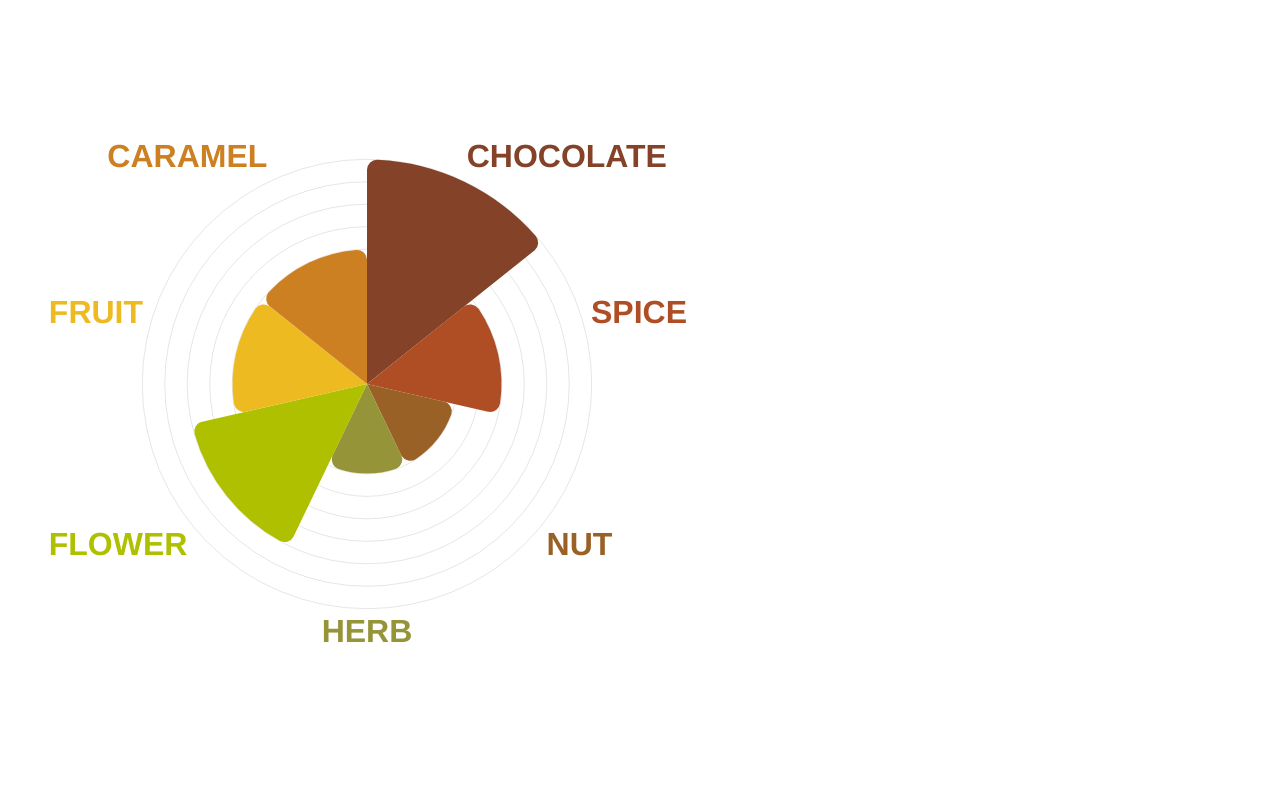
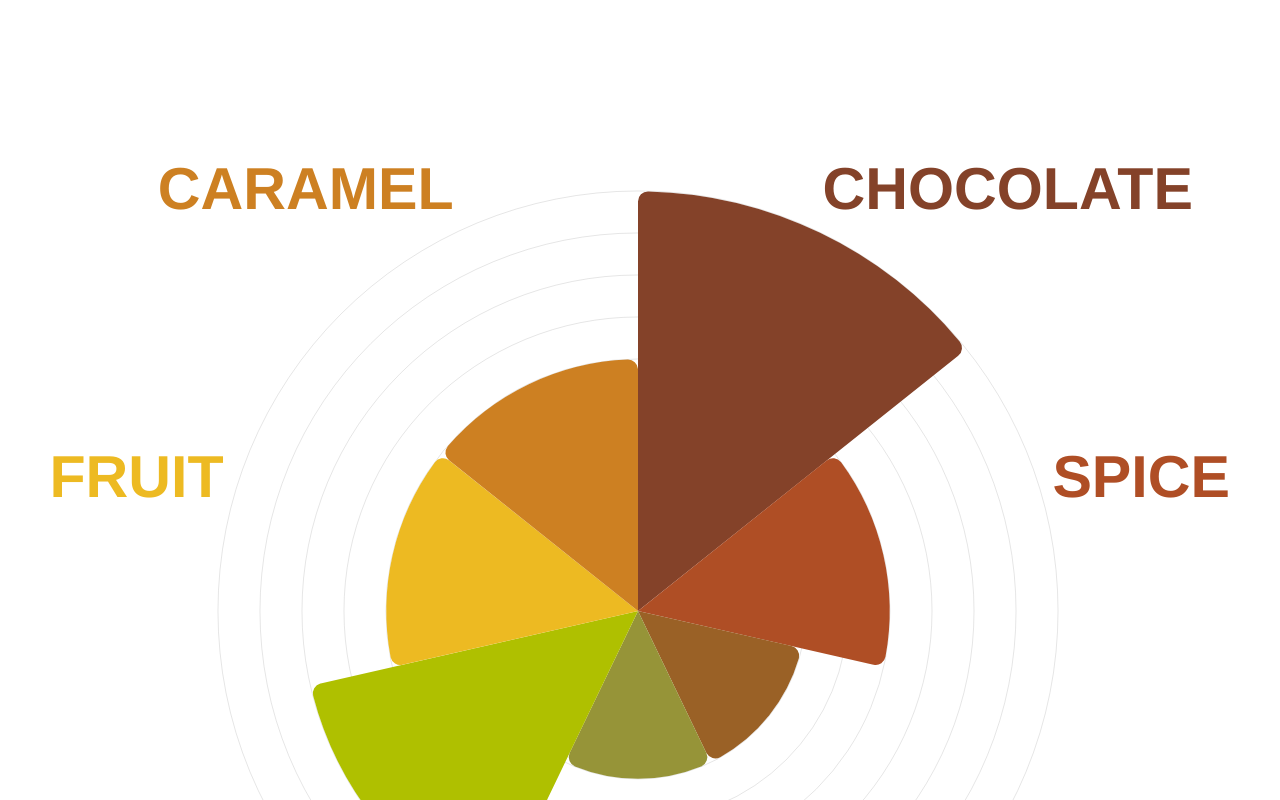
Before and after one commit to colecharb/flavor-meter, a React (Vite) app: page / in a window 1280 px wide. Shown: the top 800 px of the page. Built offline with nearby package versions, Linux system fonts and the light colour scheme.

Commit message:
style tweaks

```diff
--- a/src/App.css
+++ b/src/App.css
@@ -1,10 +1,8 @@
 #root {
-  display: flex;
-    flex: 1;
-      flex-direction: column;
   max-width: 1280px;
-  align-content: center;
-  justify-content: center;
+  width: 100%;
+    /* align-content: center; */
+    /* justify-content: center; */
     background-color: white;
     /* background-color: white; */
     /* border: solid red; */
@@ -14,7 +12,7 @@
 .chart-container {
   position: relative;
   aspect-ratio: 1;
-  width: 50vw;
+  width: 100%;
 }
 
 .test-border {
```
